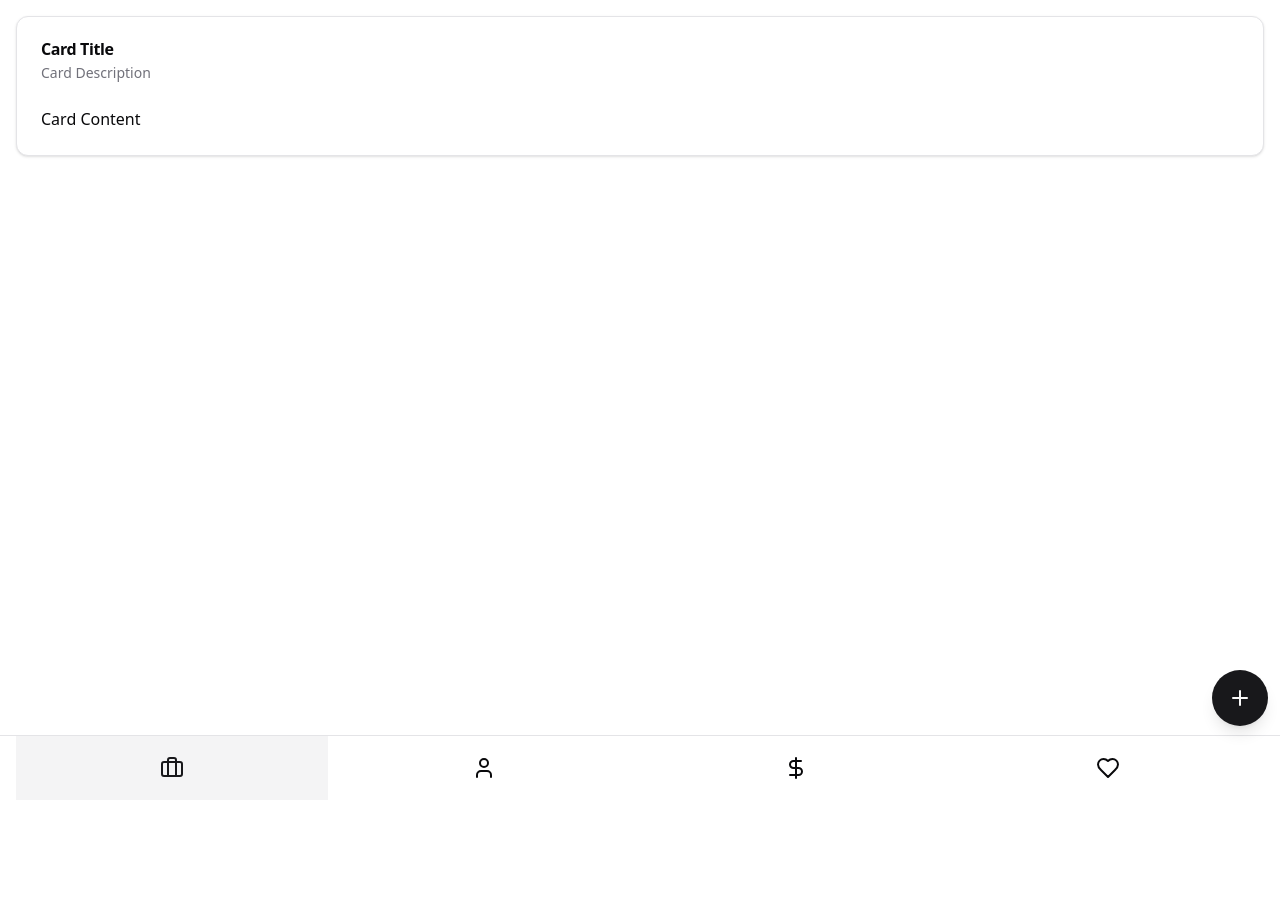
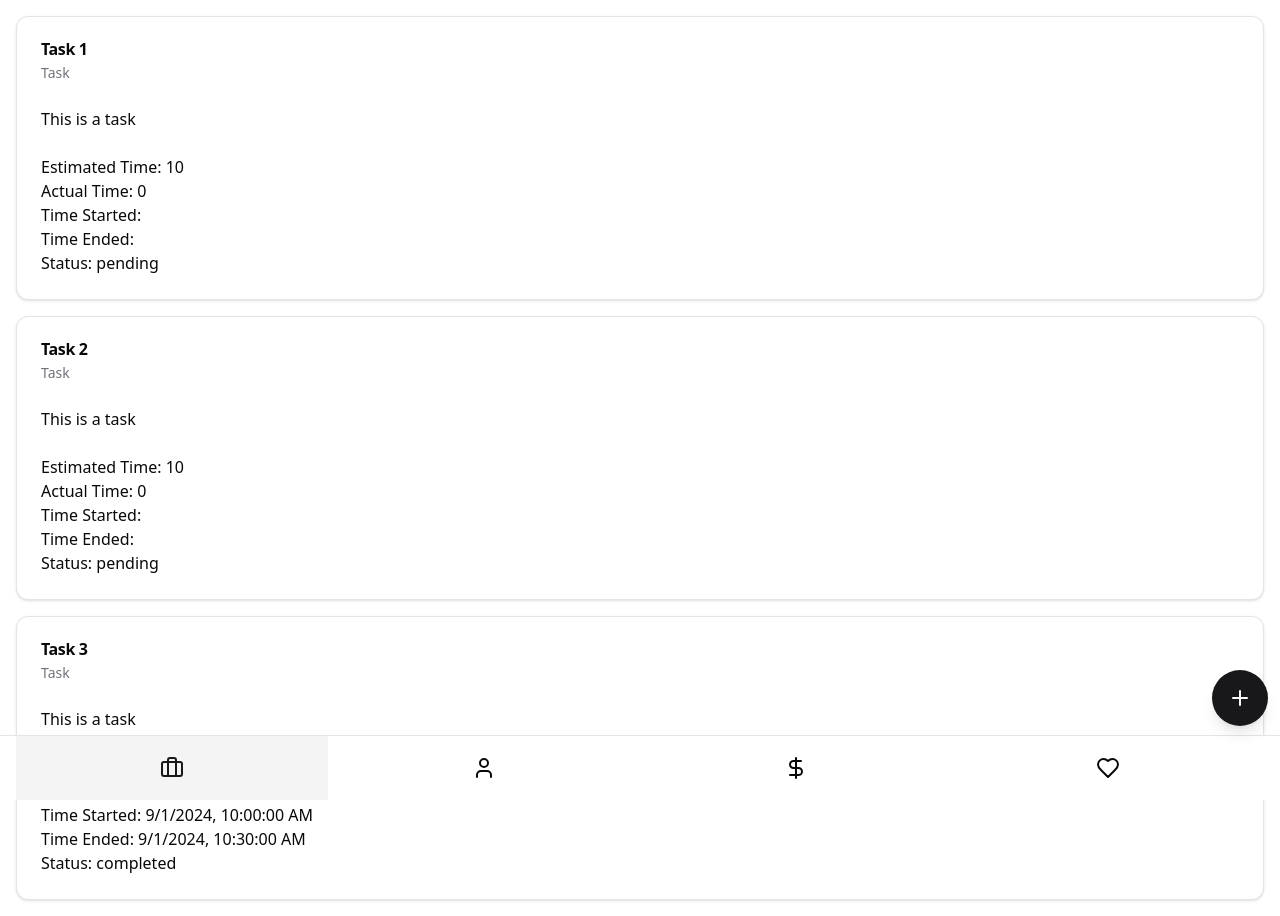
Before and after one commit to matiasbaldanza/lifetracker_v0_front, a React (Vite) app: page /work in a window 1280 px wide. Before the commit the page ends 800 px from the top, so only its background shows below. Built offline with nearby package versions, Linux system fonts and the light colour scheme.

Commit message:
feat: add an adapter to fetch tasks from mock data or an API (not implemented yet)

```diff
--- a/src/App.tsx
+++ b/src/App.tsx
@@ -1,27 +1,37 @@
+import { useState, useEffect } from 'react'
 import './App.css'
 import Layout from './components/Layout.tsx'
-
-import {
-  Card,
-  CardContent,
-  CardDescription,
-  CardHeader,
-  CardTitle
-} from "@/components/ui/card"
+import { CardTask } from './components/Task/TaskCard.tsx'
+import { getTasks } from './data/tasksData.ts'
+import { Task } from './types/tasksTypes.ts'
 
 function App() {
+  const [tasksList, setTasksList] = useState<Task[]>([])
+
+  useEffect(() => {
+    const fetchTasks = async () => {
+      const tasks = await getTasks()
+      setTasksList(tasks)
+    }
+    fetchTasks()
+  }, [])
+
   return (
     <Layout>
       <div className="space-y-4">
-        <Card>
-          <CardHeader>
-            <CardTitle>Card Title</CardTitle>
-            <CardDescription>Card Description</CardDescription>
-          </CardHeader>
-          <CardContent>
-            <p>Card Content</p>
-          </CardContent>
-        </Card>
+        {tasksList.map((task) => (
+          <CardTask
+            key={task.taskTitle}
+            taskTitle={task.taskTitle}
+            taskCategory={task.taskCategory}
+            taskDescription={task.taskDescription}
+            estimatedTime={task.estimatedTime}
+            actualTime={task.actualTime}
+            timeStarted={task.timeStarted}
+            timeEnded={task.timeEnded}
+            status={task.status}
+          />
+        ))}
       </div>
     </Layout>
   )
--- /dev/null
+++ b/src/components/Task/TaskCard.tsx
@@ -0,0 +1,47 @@
+
+import {
+  Card,
+  CardContent,
+  CardDescription,
+  CardHeader,
+  CardTitle,
+  CardFooter
+} from "@/components/ui/card"
+
+import { TaskStatus } from "./TaskStatus"
+
+import { Task } from "@/types/tasksTypes"
+
+type CardTaskProps = Task
+
+export function CardTask({
+  taskTitle,
+  taskCategory,
+  taskDescription,
+  estimatedTime,
+  actualTime,
+  timeStarted,
+  timeEnded,
+  status
+}: CardTaskProps) {
+  return (
+    <Card>
+      <CardHeader>
+        <CardTitle>{taskTitle}</CardTitle>
+        <CardDescription>{taskCategory}</CardDescription>
+      </CardHeader>
+      <CardContent>
+        <p>{taskDescription}</p>
+      </CardContent>
+      <CardFooter>
+        <TaskStatus
+          estimatedTime={estimatedTime}
+          actualTime={actualTime}
+          timeStarted={timeStarted}
+          timeEnded={timeEnded}
+          status={status}
+        />
+      </CardFooter>
+    </Card>
+  )
+}
--- /dev/null
+++ b/src/components/Task/TaskStatus.tsx
@@ -0,0 +1,19 @@
+import { Task } from "@/types/tasksTypes"
+
+type TaskStatusProps = Pick<Task, 'estimatedTime' | 'actualTime' | 'timeStarted' | 'timeEnded' | 'status'>
+
+export function TaskStatus({
+  estimatedTime,
+  actualTime,
+  timeStarted,
+  timeEnded,
+  status
+}: TaskStatusProps) {
+  return <div>
+    <p>Estimated Time: {estimatedTime}</p>
+    <p>Actual Time: {actualTime}</p>
+    <p>Time Started: {timeStarted?.toLocaleString()}</p>
+    <p>Time Ended: {timeEnded?.toLocaleString()}</p>
+    <p>Status: {status}</p>
+  </div>
+}
--- /dev/null
+++ b/src/data/mocks/tasksData.ts
@@ -0,0 +1,34 @@
+import { Task } from '../../types/tasksTypes'
+
+export const tasksList: Task[] = [
+  {
+    taskTitle: 'Task 1',
+    taskCategory: 'Task',
+    taskDescription: 'This is a task',
+    estimatedTime: 10,
+    actualTime: 0,
+    timeStarted: null,
+    timeEnded: null,
+    status: 'pending'
+  },
+  {
+    taskTitle: 'Task 2',
+    taskCategory: 'Task',
+    taskDescription: 'This is a task',
+    estimatedTime: 10,
+    actualTime: 0,
+    timeStarted: null,
+    timeEnded: null,
+    status: 'pending'
+  },
+  {
+    taskTitle: 'Task 3',
+    taskCategory: 'Task',
+    taskDescription: 'This is a task',
+    estimatedTime: 10,
+    actualTime: 30,
+    timeStarted: new Date('2024-09-01 10:00:00'),
+    timeEnded: new Date('2024-09-01 10:30:00'),
+    status: 'completed'
+  }
+]
--- /dev/null
+++ b/src/data/tasksData.ts
@@ -0,0 +1,76 @@
+import { Task } from '../types/tasksTypes';
+import { tasksList as mockTasksList } from './mocks/tasksData';
+
+interface TaskDataSource {
+  getTasks: () => Promise<Task[]>;
+  getTask: (taskId: string) => Promise<Task | undefined>;
+  createTask: (task: Omit<Task, 'id'>) => Promise<Task>;
+  updateTask: (taskId: string, task: Partial<Task>) => Promise<Task | undefined>;
+  deleteTask: (taskId: string) => Promise<boolean>;
+}
+
+const mockTaskDataSource: TaskDataSource = {
+  getTasks: async () => mockTasksList,
+
+  getTask: async (taskId) => mockTasksList.find(task => task.taskTitle === taskId),
+
+  createTask: async (task) => ({ ...task, taskTitle: Date.now().toString() }),
+
+  updateTask: async (taskId, task) => {
+    const index = mockTasksList.findIndex(t => t.taskTitle === taskId);
+    if (index !== -1) {
+      mockTasksList[index] = { ...mockTasksList[index], ...task };
+      return mockTasksList[index];
+    }
+    return undefined;
+  },
+
+  deleteTask: async (taskId) => {
+    const index = mockTasksList.findIndex(t => t.taskTitle === taskId);
+    if (index !== -1) {
+      mockTasksList.splice(index, 1);
+      return true;
+    }
+    return false;
+  },
+};
+
+// This would be replaced with actual API calls in a real implementation
+const apiDataSource: TaskDataSource = {
+  getTasks: async () => {
+    // Implement API call to get tasks
+    throw new Error('API not implemented');
+  },
+  // eslint-disable-next-line @typescript-eslint/no-unused-vars
+  getTask: async (taskId) => {
+    // Implement API call to get a single task
+    throw new Error('API not implemented');
+  },
+  // eslint-disable-next-line @typescript-eslint/no-unused-vars
+  createTask: async (task) => {
+    // Implement API call to create a task
+    throw new Error('API not implemented');
+  },
+  // eslint-disable-next-line @typescript-eslint/no-unused-vars
+  updateTask: async (taskId, task) => {
+    // Implement API call to update a task
+    throw new Error('API not implemented');
+  },
+  // eslint-disable-next-line @typescript-eslint/no-unused-vars
+  deleteTask: async (taskId) => {
+    // Implement API call to delete a task
+    throw new Error('API not implemented');
+  },
+};
+
+const dataSourceConfig = {
+  useApi: false, // Set this to true to use API, false to use mock data
+};
+
+export const dataSource: TaskDataSource = dataSourceConfig.useApi ? apiDataSource : mockTaskDataSource;
+
+export const getTasks = dataSource.getTasks;
+export const getTask = dataSource.getTask;
+export const createTask = dataSource.createTask;
+export const updateTask = dataSource.updateTask;
+export const deleteTask = dataSource.deleteTask;
--- /dev/null
+++ b/src/types/tasksTypes.ts
@@ -0,0 +1,28 @@
+export const taskCategories = [
+  'Admin',
+  'Call',
+  'Document',
+  'Edit',
+  'Email',
+  'Event',
+  'Meeting',
+  'Other',
+  'Proofread',
+  'Record',
+  'Research',
+  'Review',
+  'Script'
+]
+
+export type TaskStatus = 'pending' | 'in_progress' | 'completed' | 'canceled'
+
+export type Task = {
+  taskTitle: string;
+  taskCategory: typeof taskCategories[number];
+  taskDescription: string;
+  estimatedTime?: number;
+  actualTime: number;
+  timeStarted: Date | null;
+  timeEnded: Date | null;
+  status: TaskStatus;
+}
```
